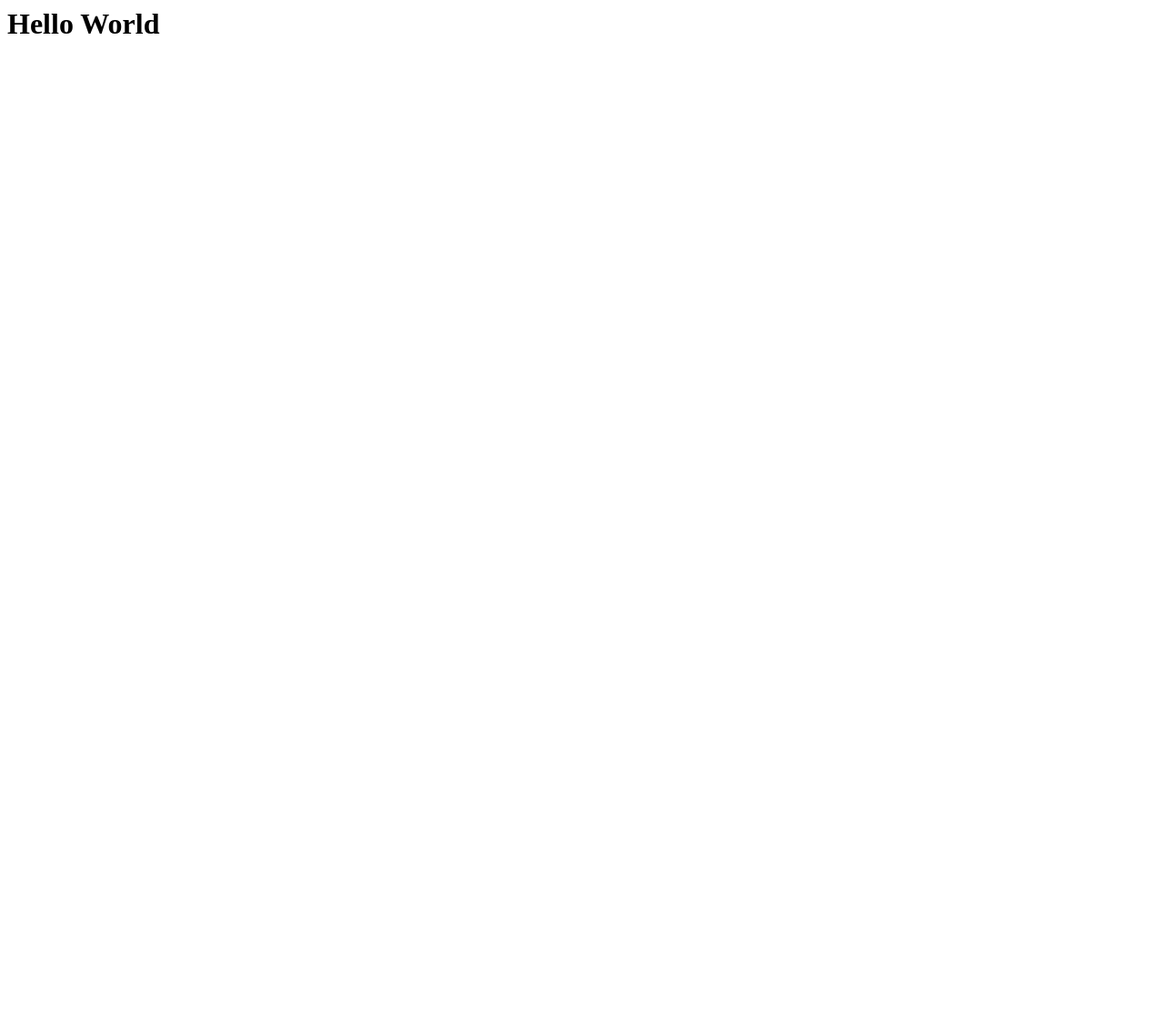
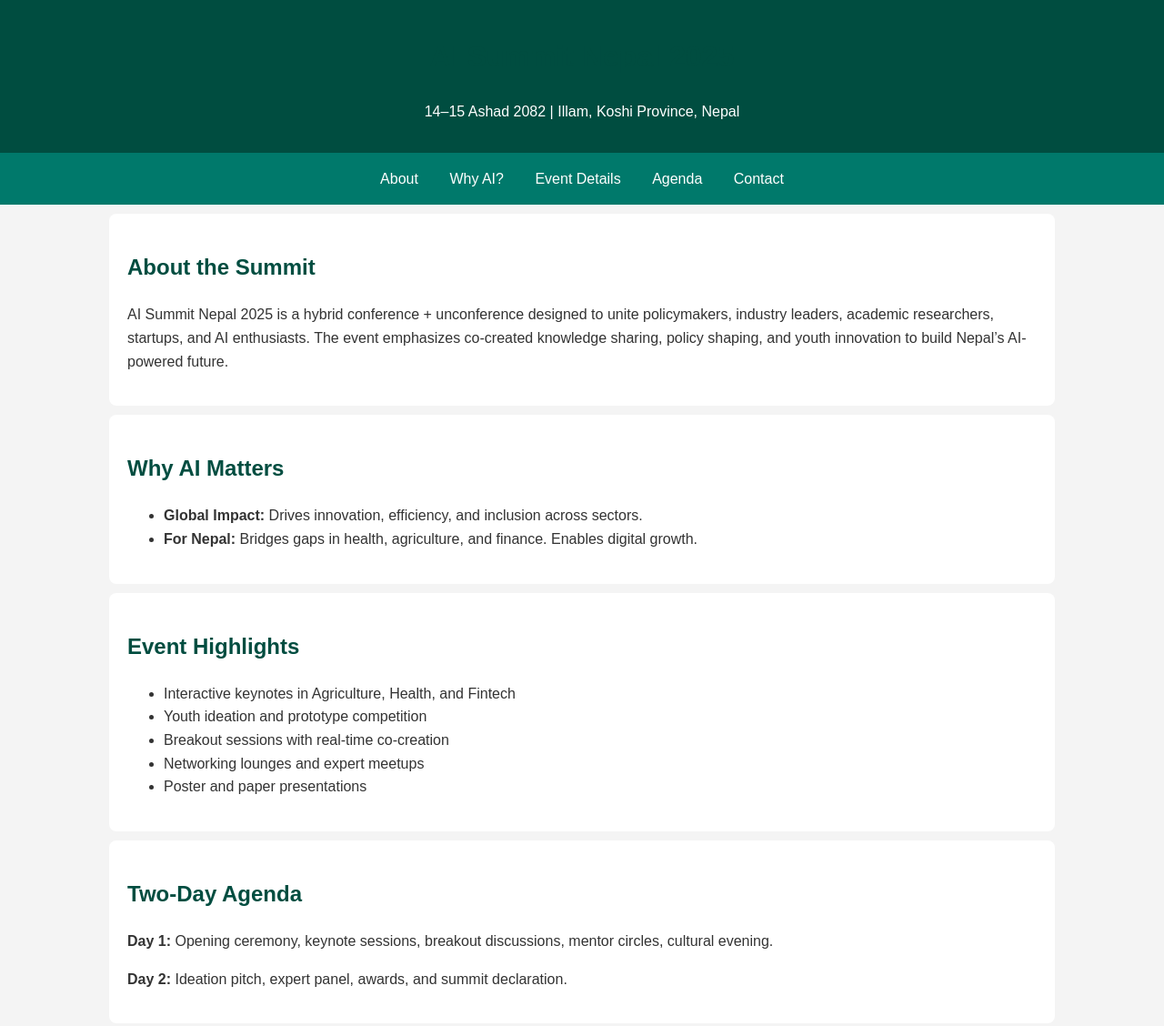
Before and after one commit to aisummitnepal/aisummitnepal.github.io, a plain HTML site: page index.html in a window 1280 px wide. Shown: the top 1128 px of the page at 91% size. Before the commit the page ends 800 px from the top, so only its background shows below. Drawn offline with Linux system fonts and the light colour scheme.

Commit message:
Update index.html

```diff
--- a/index.html
+++ b/index.html
@@ -1,3 +1,103 @@
-<h1>
-  Hello World
-</h1>
+<!DOCTYPE html>
+<html lang="en">
+
+<head>
+  <meta charset="UTF-8">
+  <meta name="viewport" content="width=device-width, initial-scale=1.0">
+  <title>AI Summit Nepal 2025</title>
+  <style>
+    body {
+      font-family: Arial, sans-serif;
+      margin: 0;
+      padding: 0;
+      line-height: 1.6;
+      background: #f4f4f4;
+      color: #333;
+    }
+    header, footer {
+      background: #004d40;
+      color: white;
+      padding: 1em 0;
+      text-align: center;
+    }
+    nav {
+      background: #00796b;
+      padding: 1em;
+      text-align: center;
+    }
+    nav a {
+      color: white;
+      margin: 0 15px;
+      text-decoration: none;
+    }
+    section {
+      padding: 20px;
+      max-width: 1000px;
+      margin: auto;
+      background: white;
+      margin-top: 10px;
+      border-radius: 8px;
+    }
+    h1, h2 {
+      color: #004d40;
+    }
+  </style>
+</head>
+
+<body>
+  <header>
+    <h1>AI Summit Nepal 2025</h1>
+    <p>14–15 Ashad 2082 | Illam, Koshi Province, Nepal</p>
+  </header>
+
+  <nav>
+    <a href="#about">About</a>
+    <a href="#why-ai">Why AI?</a>
+    <a href="#event">Event Details</a>
+    <a href="#agenda">Agenda</a>
+    <a href="#contact">Contact</a>
+  </nav>
+
+  <section id="about">
+    <h2>About the Summit</h2>
+    <p>AI Summit Nepal 2025 is a hybrid conference + unconference designed to unite policymakers, industry leaders, academic researchers, startups, and AI enthusiasts. The event emphasizes co-created knowledge sharing, policy shaping, and youth innovation to build Nepal’s AI-powered future.</p>
+  </section>
+
+  <section id="why-ai">
+    <h2>Why AI Matters</h2>
+    <ul>
+      <li><strong>Global Impact:</strong> Drives innovation, efficiency, and inclusion across sectors.</li>
+      <li><strong>For Nepal:</strong> Bridges gaps in health, agriculture, and finance. Enables digital growth.</li>
+    </ul>
+  </section>
+
+  <section id="event">
+    <h2>Event Highlights</h2>
+    <ul>
+      <li>Interactive keynotes in Agriculture, Health, and Fintech</li>
+      <li>Youth ideation and prototype competition</li>
+      <li>Breakout sessions with real-time co-creation</li>
+      <li>Networking lounges and expert meetups</li>
+      <li>Poster and paper presentations</li>
+    </ul>
+  </section>
+
+  <section id="agenda">
+    <h2>Two-Day Agenda</h2>
+    <p><strong>Day 1:</strong> Opening ceremony, keynote sessions, breakout discussions, mentor circles, cultural evening.</p>
+    <p><strong>Day 2:</strong> Ideation pitch, expert panel, awards, and summit declaration.</p>
+  </section>
+
+  <section id="contact">
+    <h2>Contact & Registration</h2>
+    <p><strong>Organizer:</strong> Numa Digital Farm</p>
+    <p>Email: contact@numadigitalfarm.org</p>
+    <p>Follow us on social media for updates.</p>
+  </section>
+
+  <footer>
+    <p>&copy; 2025 AI Summit Nepal. All rights reserved.</p>
+  </footer>
+</body>
+
+</html>
```
